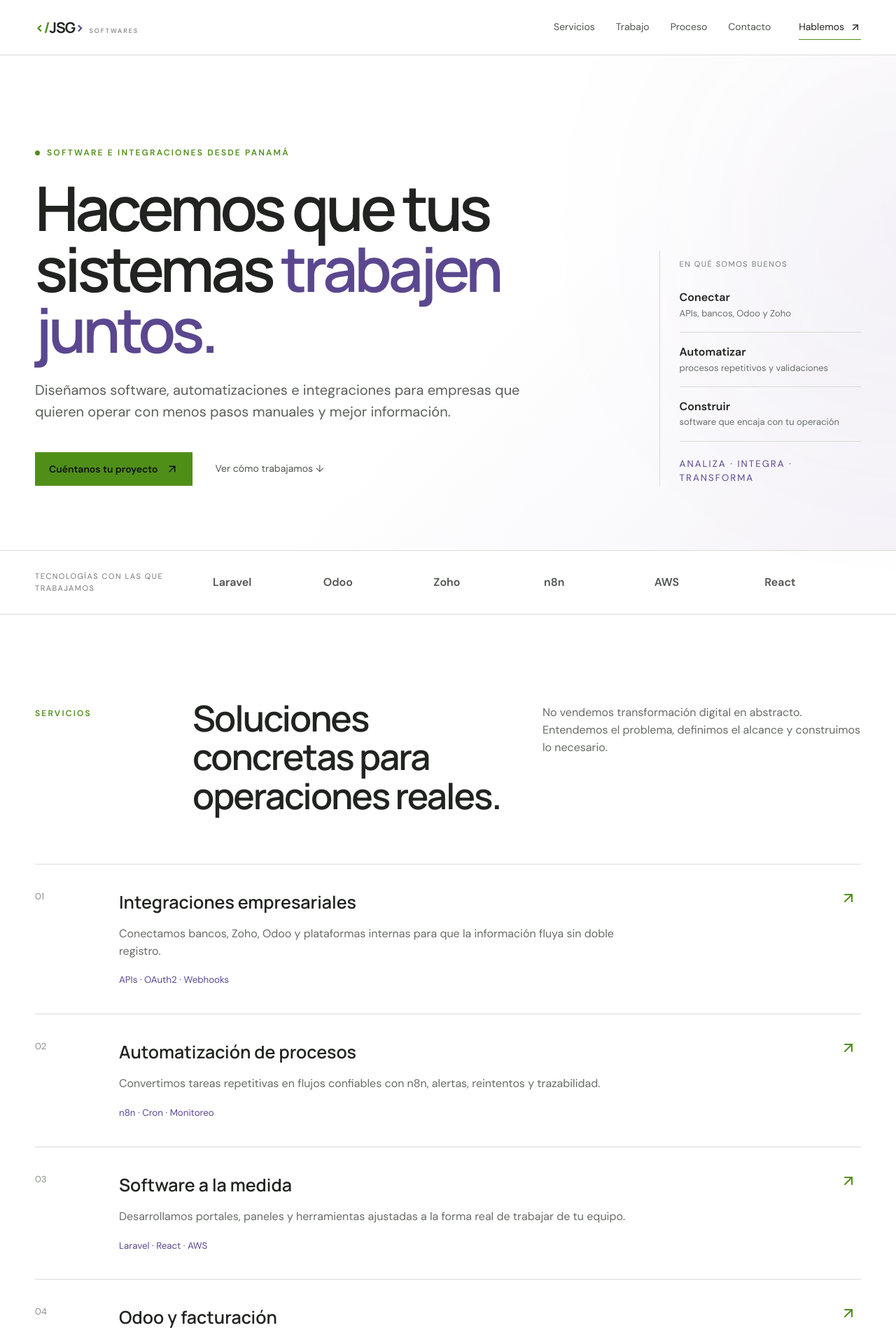
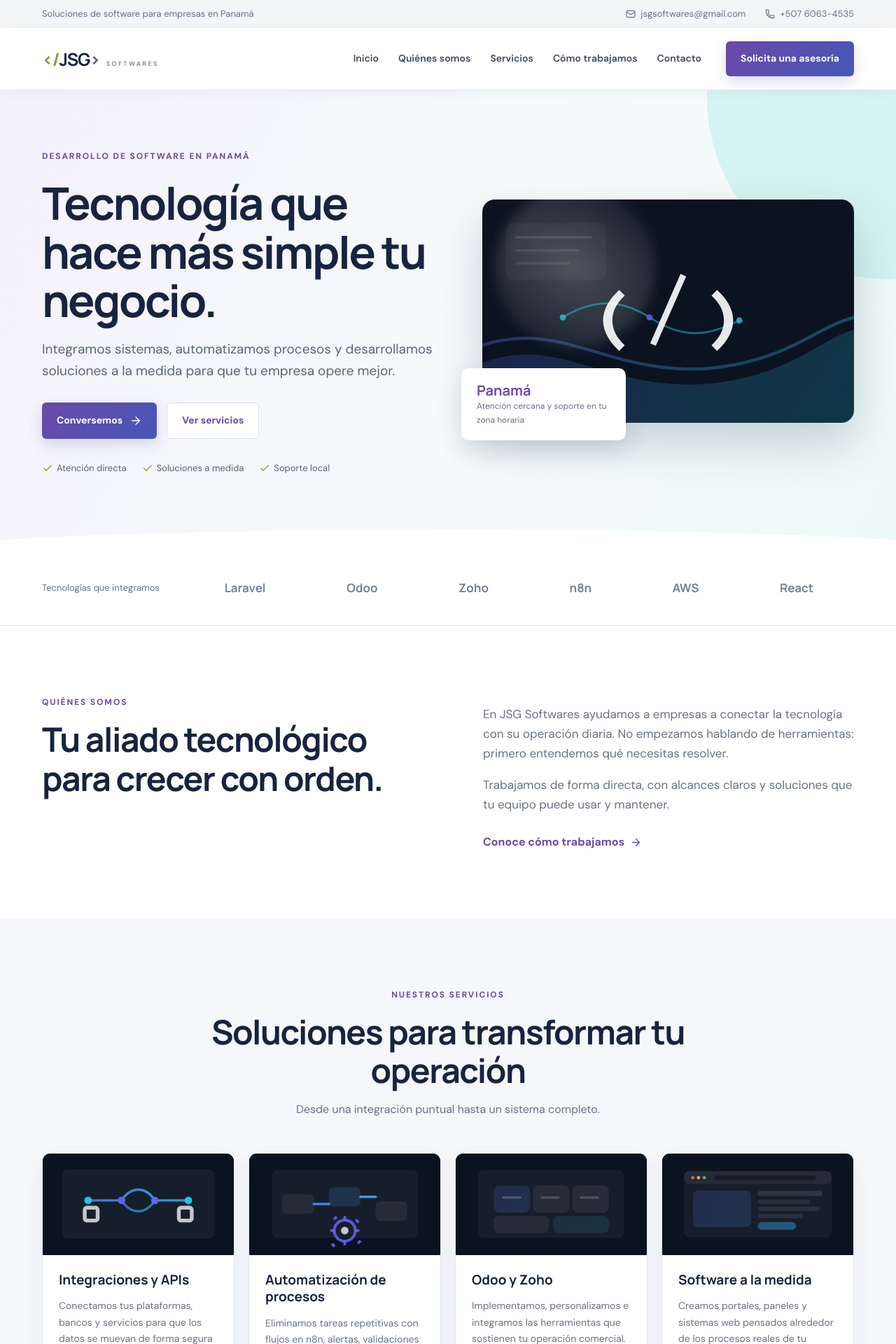
Before and after one commit to jsgsoftware/jsgsoftwares, a React (Vite) app: page / in a window 1280 px wide. Shown: the top 1920 px of the page at 70% size. Built offline with nearby package versions, Linux system fonts and the light colour scheme.

Commit message:
Adapta sitio a estilo corporativo tecnológico

```diff
--- a/src/App.tsx
+++ b/src/App.tsx
@@ -1,16 +1,47 @@
-import {useState,type FormEvent} from'react';import{ArrowUpRight,ChevronDown,Mail,MapPin,Menu,MessageCircle,X}from'lucide-react';import'./App.css';
-const PHONE='50760634535',WA=`https://wa.me/${PHONE}`,EMAIL='jsgsoftwares@gmail.com';
-const services=[['Integraciones empresariales','Conectamos bancos, Zoho, Odoo y plataformas internas para que la información fluya sin doble registro.','APIs · OAuth2 · Webhooks'],['Automatización de procesos','Convertimos tareas repetitivas en flujos confiables con n8n, alertas, reintentos y trazabilidad.','n8n · Cron · Monitoreo'],['Software a la medida','Desarrollamos portales, paneles y herramientas ajustadas a la forma real de trabajar de tu equipo.','Laravel · React · AWS'],['Odoo y facturación','Implementamos y personalizamos Odoo, incluyendo integraciones y facturación electrónica para Panamá.','Odoo · ERP · Panamá']];
-const projects=[['Integración bancaria','Banco General conectado con Zoho Creator','Sincronización de movimientos, renovación de credenciales, control de duplicados y bitácora para auditoría.','Menos registro manual y una operación verificable.'],['Pagos digitales','Cobros con Yappy para una plataforma digital','Botón de pago, confirmación por webhook y panel para consultar el estado de cada transacción.','Confirmación automática desde el primer día.'],['Operación comercial','Odoo adaptado a un flujo fiscal local','Configuración de módulos, reportes propios e integración de los datos existentes del negocio.','Un solo sistema para vender, facturar y dar seguimiento.']];
-const faqs=[['¿Con qué tipo de empresas trabajan?','Principalmente con pymes y equipos operativos que ya usan varias herramientas y necesitan conectarlas o reemplazar procesos manuales.'],['¿Pueden trabajar sobre un sistema existente?','Sí. Revisamos la arquitectura y el estado del código; luego proponemos una integración o mejora gradual.'],['¿Cómo se define el costo?','Después de una conversación inicial preparamos un alcance con entregables, supuestos, tiempo y precio.'],['¿Ofrecen soporte después de entregar?','Sí. Incluimos estabilización y documentación, y podemos acordar soporte continuo cuando haga falta.']];
-function Logo(){return <a className="logo" href="#inicio" aria-label="JSG Softwares"><span>&lt;/</span>JSG<span>&gt;</span><small>softwares</small></a>}
-function Form(){const[n,setN]=useState(''),[m,setM]=useState('');function send(e:FormEvent){e.preventDefault();open(`${WA}?text=${encodeURIComponent(`Hola JSG, soy ${n}. ${m}`)}`,'_blank')}return <form className="form" onSubmit={send}><label>Tu nombre<input value={n} onChange={e=>setN(e.target.value)} placeholder="¿Cómo te llamas?" required/></label><label>Cuéntanos brevemente qué necesitas<textarea value={m} onChange={e=>setM(e.target.value)} placeholder="Por ejemplo: necesito conectar las ventas de Odoo con..." rows={4} required/></label><button className="button" type="submit">Continuar por WhatsApp <ArrowUpRight size={17}/></button></form>}
-export default function App(){const[menu,setMenu]=useState(false),[faq,setFaq]=useState<number|null>(null);return <div className="page"><header><div className="container head"><Logo/><nav className={menu?'open':''}><a href="#servicios">Servicios</a><a href="#trabajo">Trabajo</a><a href="#proceso">Proceso</a><a href="#contacto">Contacto</a></nav><a className="talk" href={WA}>Hablemos <ArrowUpRight size={16}/></a><button className="menub" onClick={()=>setMenu(!menu)}>{menu?<X/>:<Menu/>}</button></div></header><main>
-<section id="inicio" className="hero"><div className="container heroGrid"><div><p className="kicker dot">Software e integraciones desde Panamá</p><h1>Hacemos que tus sistemas <em>trabajen juntos.</em></h1><p className="lead">Diseñamos software, automatizaciones e integraciones para empresas que quieren operar con menos pasos manuales y mejor información.</p><div className="actions"><a className="button" href="#contacto">Cuéntanos tu proyecto <ArrowUpRight size={18}/></a><a href="#trabajo">Ver cómo trabajamos ↓</a></div></div><aside><p>En qué somos buenos</p>{[['Conectar','APIs, bancos, Odoo y Zoho'],['Automatizar','procesos repetitivos y validaciones'],['Construir','software que encaja con tu operación']].map(x=><div key={x[0]}><strong>{x[0]}</strong><span>{x[1]}</span></div>)}<small>Analiza · Integra · Transforma</small></aside></div></section>
-<section className="tech"><div className="container"><span>Tecnologías con las que trabajamos</span>{['Laravel','Odoo','Zoho','n8n','AWS','React'].map(x=><b key={x}>{x}</b>)}</div></section>
-<section id="servicios" className="section"><div className="container"><Heading k="Servicios" h="Soluciones concretas para operaciones reales." p="No vendemos transformación digital en abstracto. Entendemos el problema, definimos el alcance y construimos lo necesario."/><div className="services">{services.map((s,i)=><article key={s[0]}><span>0{i+1}</span><div><h3>{s[0]}</h3><p>{s[1]}</p><small>{s[2]}</small></div><ArrowUpRight/></article>)}</div></div></section>
-<section id="trabajo" className="section light"><div className="container"><Heading k="Trabajo reciente" h="Menos promesas. Más contexto." p="Una muestra del tipo de problemas técnicos y operativos que resolvemos."/><div className="projects">{projects.map((p,i)=><article key={p[1]}><span>0{i+1}</span><small>{p[0]}</small><h3>{p[1]}</h3><p>{p[2]}</p><strong>{p[3]}</strong></article>)}</div></div></section>
-<section id="proceso" className="section"><div className="container process"><Heading k="Nuestra forma de trabajar" h="Primero entendemos. Después escribimos código."/ ><ol>{[['Conversación técnica','Nos cuentas cómo funciona hoy, qué falla y qué resultado esperas.'],['Alcance claro','Definimos entregables, riesgos, responsabilidades, tiempo y precio.'],['Construcción visible','Avanzamos por etapas y te mostramos resultados durante el proyecto.'],['Entrega y continuidad','Probamos, documentamos y dejamos un camino claro para soporte.']].map((x,i)=><li key={x[0]}><span>0{i+1}</span><div><strong>{x[0]}</strong><p>{x[1]}</p></div></li>)}</ol></div></section>
-<section className="section faq"><div className="container faqGrid"><Heading k="Preguntas habituales" h="Antes de empezar."/><div>{faqs.map((f,i)=><div className="faqItem" key={f[0]}><button onClick={()=>setFaq(faq===i?null:i)}>{f[0]}<ChevronDown className={faq===i?'rotate':''}/></button>{faq===i&&<p>{f[1]}</p>}</div>)}</div></div></section>
-<section id="contacto" className="contact"><div className="container contactGrid"><div><p className="kicker">Hablemos</p><h2>¿Hay un proceso que te está quitando tiempo?</h2><p>Cuéntanos cómo funciona hoy. Te diremos con honestidad si podemos ayudarte y cuál sería el siguiente paso.</p><div className="details"><a href={`mailto:${EMAIL}`}><Mail/>{EMAIL}</a><a href={WA}><MessageCircle/>+507 6063-4535</a><span><MapPin/>Ciudad de Panamá</span></div></div><Form/></div></section></main><footer><div className="container foot"><Logo/><p>© {new Date().getFullYear()} JSG Softwares</p><p>Analiza · Integra · Transforma</p></div></footer></div>}
-function Heading({k,h,p}:{k:string,h:string,p?:string}){return <div className="heading"><p className="kicker">{k}</p><h2>{h}</h2>{p&&<p>{p}</p>}</div>}
+import {useState,type FormEvent} from'react'
+import {ArrowRight,Check,ChevronDown,Mail,MapPin,Menu,MessageCircle,Phone,X} from'lucide-react'
+import hero from'./assets/hero-illustration.svg'
+import api from'./assets/svc-api.svg'
+import automation from'./assets/svc-automation.svg'
+import zoho from'./assets/svc-zoho.svg'
+import web from'./assets/svc-web.svg'
+import'./App.css'
+
+const PHONE='50760634535',WA=`https://wa.me/${PHONE}`,EMAIL='jsgsoftwares@gmail.com'
+const services=[
+  {image:api,title:'Integraciones y APIs',text:'Conectamos tus plataformas, bancos y servicios para que los datos se muevan de forma segura y automática.'},
+  {image:automation,title:'Automatización de procesos',text:'Eliminamos tareas repetitivas con flujos en n8n, alertas, validaciones y trazabilidad completa.'},
+  {image:zoho,title:'Odoo y Zoho',text:'Implementamos, personalizamos e integramos las herramientas que sostienen tu operación comercial.'},
+  {image:web,title:'Software a la medida',text:'Creamos portales, paneles y sistemas web pensados alrededor de los procesos reales de tu empresa.'},
+]
+const faqs=[
+  ['¿Trabajan con sistemas que ya están funcionando?','Sí. Revisamos la solución actual y proponemos una integración o mejora gradual para no interrumpir la operación.'],
+  ['¿Cuánto puede tomar un proyecto?','Una automatización sencilla puede tomar de una a dos semanas. Una integración o implementación mayor se estima después del diagnóstico.'],
+  ['¿Cómo preparan una cotización?','Primero conversamos sobre el problema y los sistemas involucrados. Luego entregamos un alcance, tiempo, precio y responsabilidades claras.'],
+]
+
+function Logo(){return <a className="logo" href="#inicio"><span>&lt;/</span>JSG<span>&gt;</span><small>SOFTWARES</small></a>}
+function ContactForm(){const[n,setN]=useState(''),[m,setM]=useState('');function submit(e:FormEvent){e.preventDefault();window.open(`${WA}?text=${encodeURIComponent(`Hola JSG, soy ${n}. ${m}`)}`,'_blank')}return <form className="contactForm" onSubmit={submit}><div><label>Nombre</label><input value={n} onChange={e=>setN(e.target.value)} placeholder="Tu nombre" required/></div><div><label>¿Cómo podemos ayudarte?</label><textarea value={m} onChange={e=>setM(e.target.value)} placeholder="Cuéntanos sobre tu proyecto" rows={4} required/></div><button className="btn btnPrimary">Enviar por WhatsApp <ArrowRight size={18}/></button></form>}
+
+export default function App(){const[menu,setMenu]=useState(false),[faq,setFaq]=useState<number|null>(null);return <div className="page">
+  <div className="topbar"><div className="container"><span>Soluciones de software para empresas en Panamá</span><div><a href={`mailto:${EMAIL}`}><Mail size={14}/>{EMAIL}</a><a href={WA}><Phone size={14}/>+507 6063-4535</a></div></div></div>
+  <header><div className="container headerInner"><Logo/><nav className={menu?'navOpen':''}><a href="#inicio">Inicio</a><a href="#nosotros">Quiénes somos</a><a href="#servicios">Servicios</a><a href="#proceso">Cómo trabajamos</a><a href="#contacto">Contacto</a></nav><a className="btn btnHeader" href="#contacto">Solicita una asesoría</a><button className="menuButton" onClick={()=>setMenu(!menu)}>{menu?<X/>:<Menu/>}</button></div></header>
+  <main>
+    <section id="inicio" className="hero"><div className="container heroInner"><div className="heroCopy"><span className="overline">DESARROLLO DE SOFTWARE EN PANAMÁ</span><h1>Tecnología que hace más simple tu negocio.</h1><p>Integramos sistemas, automatizamos procesos y desarrollamos soluciones a la medida para que tu empresa opere mejor.</p><div className="heroActions"><a className="btn btnPrimary" href="#contacto">Conversemos <ArrowRight size={18}/></a><a className="btn btnSecondary" href="#servicios">Ver servicios</a></div><div className="heroChecks"><span><Check/>Atención directa</span><span><Check/>Soluciones a medida</span><span><Check/>Soporte local</span></div></div><div className="heroVisual"><img src={hero} alt="Integración de sistemas y desarrollo de software"/><div className="experience"><strong>Panamá</strong><span>Atención cercana y soporte en tu zona horaria</span></div></div></div><div className="heroWave"/></section>
+
+    <section className="trust"><div className="container"><p>Tecnologías que integramos</p><div>{['Laravel','Odoo','Zoho','n8n','AWS','React'].map(x=><span key={x}>{x}</span>)}</div></div></section>
+
+    <section id="nosotros" className="section intro"><div className="container introGrid"><div><span className="eyebrow">QUIÉNES SOMOS</span><h2>Tu aliado tecnológico para crecer con orden.</h2></div><div><p>En JSG Softwares ayudamos a empresas a conectar la tecnología con su operación diaria. No empezamos hablando de herramientas: primero entendemos qué necesitas resolver.</p><p>Trabajamos de forma directa, con alcances claros y soluciones que tu equipo puede usar y mantener.</p><a className="inlineLink" href="#proceso">Conoce cómo trabajamos <ArrowRight size={17}/></a></div></div></section>
+
+    <section id="servicios" className="section servicesSection"><div className="container"><div className="sectionTitle"><span className="eyebrow">NUESTROS SERVICIOS</span><h2>Soluciones para transformar tu operación</h2><p>Desde una integración puntual hasta un sistema completo.</p></div><div className="serviceGrid">{services.map(s=><article className="serviceCard" key={s.title}><div className="serviceImage"><img src={s.image} alt=""/></div><div className="serviceContent"><h3>{s.title}</h3><p>{s.text}</p><a href="#contacto">Conocer más <ArrowRight size={16}/></a></div></article>)}</div></div></section>
+
+    <section className="why"><div className="container whyGrid"><div className="whyVisual"><img src={hero} alt="Equipo tecnológico para tu empresa"/></div><div><span className="eyebrow">¿POR QUÉ JSG?</span><h2>Software con propósito, no tecnología por moda.</h2><p>Cada decisión técnica debe mejorar un proceso, reducir un riesgo o darle mejor información a tu equipo.</p><ul><li><Check/><div><strong>Comunicación directa</strong><span>Hablas con las personas que diseñan y construyen la solución.</span></div></li><li><Check/><div><strong>Experiencia en integraciones</strong><span>APIs, bancos, Zoho, Odoo, n8n y plataformas internas.</span></div></li><li><Check/><div><strong>Implementación responsable</strong><span>Pruebas, documentación y acompañamiento después de entregar.</span></div></li></ul></div></div></section>
+
+    <section id="proceso" className="section process"><div className="container"><div className="sectionTitle"><span className="eyebrow">CÓMO LO HACEMOS</span><h2>Un proceso claro de principio a fin</h2></div><div className="steps">{[['01','Conversemos','Entendemos tu operación, el problema y el resultado que buscas.'],['02','Diseñamos','Definimos alcance, solución, tiempo y costo antes de comenzar.'],['03','Construimos','Desarrollamos por etapas y compartimos avances contigo.'],['04','Acompañamos','Probamos, documentamos y damos soporte a la puesta en marcha.']].map(x=><article key={x[0]}><span>{x[0]}</span><h3>{x[1]}</h3><p>{x[2]}</p></article>)}</div></div></section>
+
+    <section className="section faq"><div className="container faqGrid"><div><span className="eyebrow">PREGUNTAS FRECUENTES</span><h2>Resolvemos tus dudas antes de comenzar.</h2><p>Si tu pregunta no está aquí, escríbenos. Una conversación inicial no tiene costo.</p></div><div>{faqs.map((f,i)=><div className="faqItem" key={f[0]}><button onClick={()=>setFaq(faq===i?null:i)}>{f[0]}<ChevronDown className={faq===i?'rotate':''}/></button>{faq===i&&<p>{f[1]}</p>}</div>)}</div></div></section>
+
+    <section id="contacto" className="contact"><div className="container contactGrid"><div><span className="eyebrow">CONTÁCTANOS</span><h2>Conversemos sobre lo que tu empresa necesita.</h2><p>Cuéntanos qué proceso quieres mejorar o qué sistemas necesitas conectar. Te responderemos con un siguiente paso claro.</p><div className="contactInfo"><a href={WA}><MessageCircle/>+507 6063-4535</a><a href={`mailto:${EMAIL}`}><Mail/>{EMAIL}</a><span><MapPin/>Ciudad de Panamá, Panamá</span></div></div><ContactForm/></div></section>
+  </main>
+  <footer><div className="container footerGrid"><div><Logo/><p>Analiza · Integra · Transforma</p></div><div><strong>Enlaces</strong><a href="#servicios">Servicios</a><a href="#proceso">Cómo trabajamos</a><a href="#contacto">Contacto</a></div><div><strong>Contacto</strong><a href={WA}>+507 6063-4535</a><a href={`mailto:${EMAIL}`}>{EMAIL}</a><span>Ciudad de Panamá</span></div></div><div className="copyright">© {new Date().getFullYear()} JSG Softwares. Todos los derechos reservados.</div></footer>
+</div>}
```
Also changed, not shown: src/App.css.
